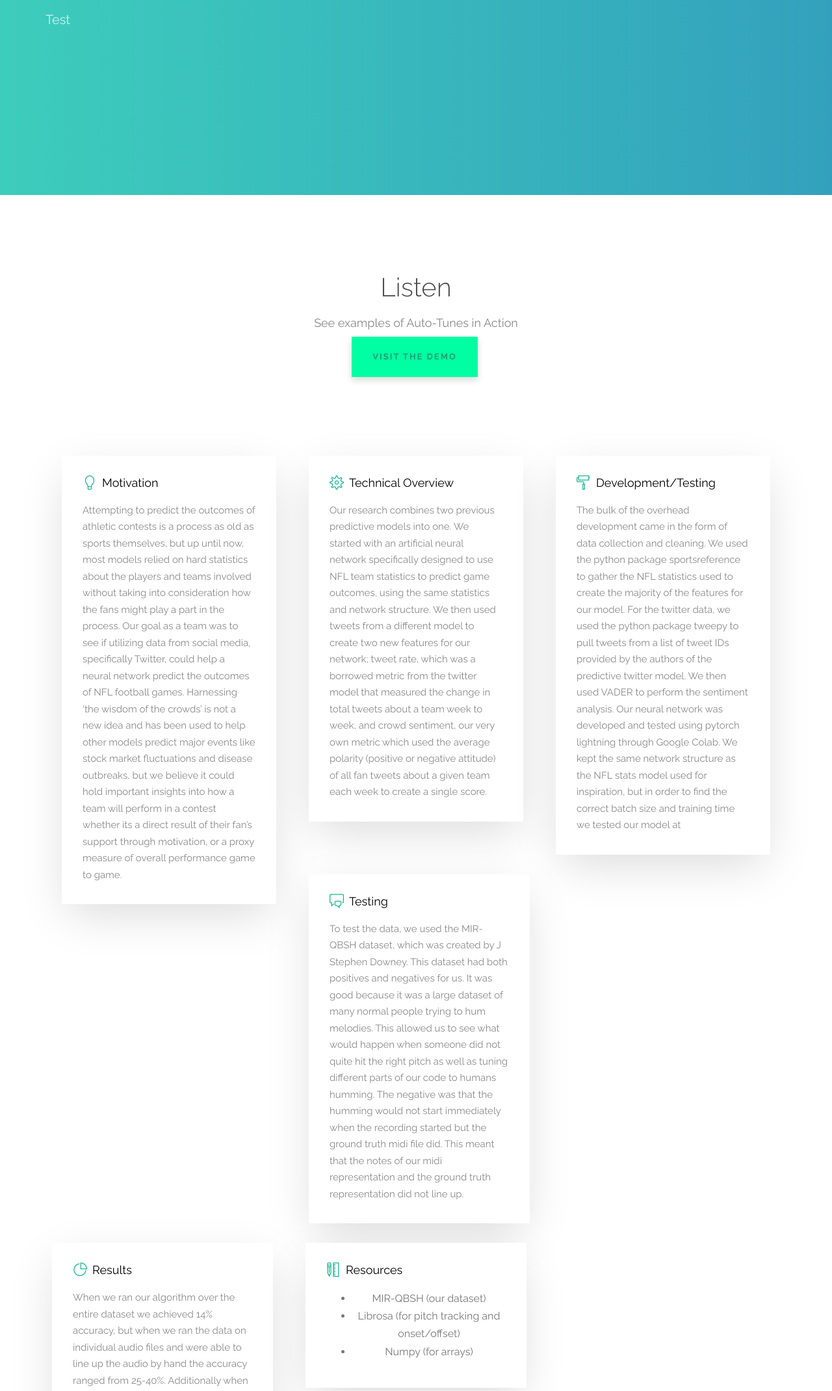
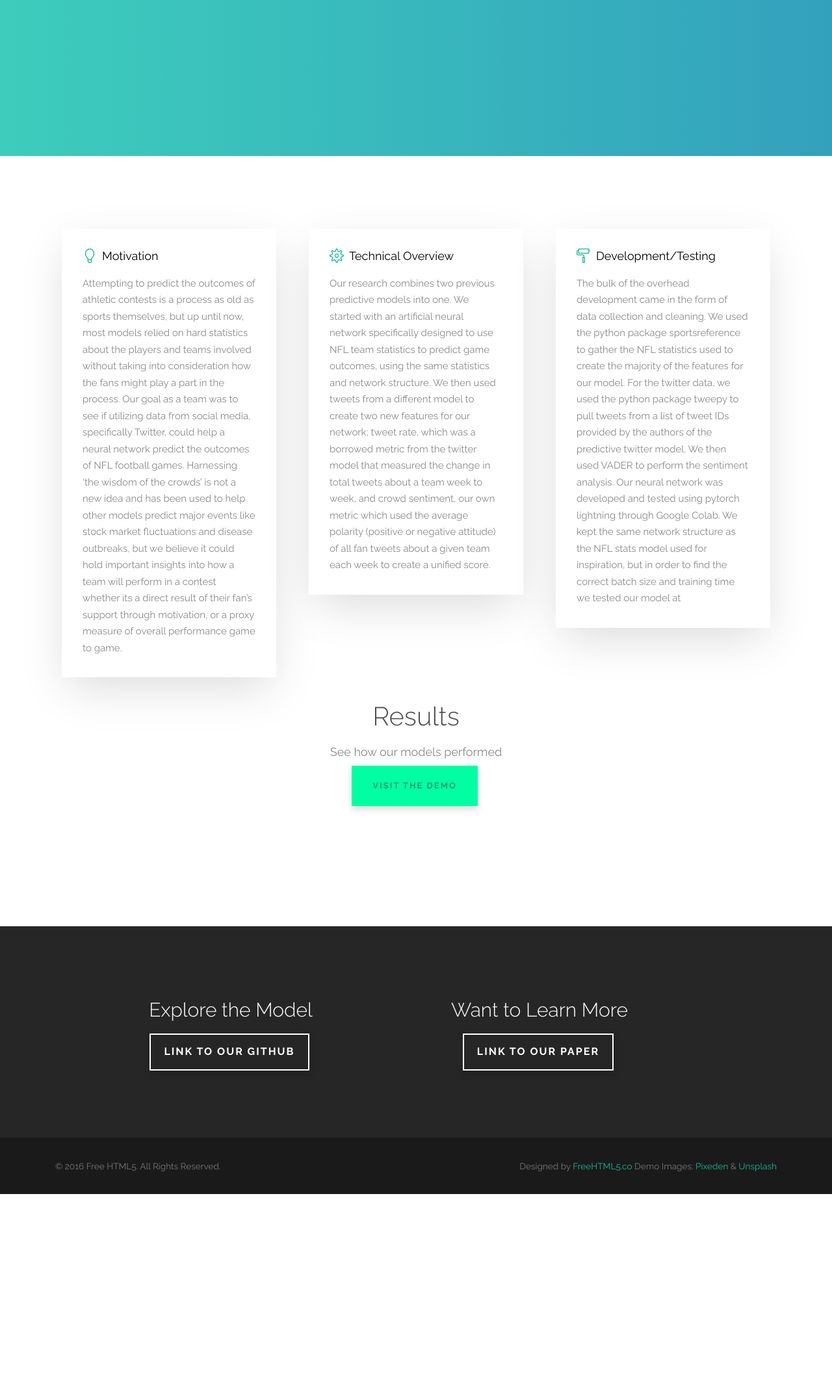
Before and after one commit to Deep-Learners-of-Tomorrow/Predicting-NFL-Games-Using-Twitter, a plain HTML site: page Website/index.html in a window 1280 px wide. Shown: the part 660-2800 px from the top of the page at 65% size. After the commit the page ends 2497 px from the top, so only its background shows below. Drawn offline with Linux system fonts and the light colour scheme; files whose address does not match are found by name.

Commit message:
website looking snappy

```diff
--- a/Website/index.html
+++ b/Website/index.html
@@ -60,26 +60,7 @@
 
 	<div id="page">
 
-		<nav class="gtco-nav" role="navigation">
-			<div class="gtco-container">
 
-				<div class="row">
-					<div class="col-sm-2 col-xs-12">
-						<div id="gtco-logo"><a href="index.html"><img src="images/logo.png" alt="Free HTML5 Website Template by FreeHTML5.co"></a></div>
-					</div>
-					<div class="col-xs-10 text-right menu-1">
-						<ul>
-							<li class="active"><a href="index.html">Home</a></li>
-							<li><a href="about.html">About</a></li>
-
-							<li><a href="portfolio.html">Demo</a></li>
-
-						</ul>
-					</div>
-				</div>
-
-			</div>
-		</nav>
 
 		<header id="gtco-header" class="gtco-cover" role="banner">
 			<div class="gtco-container">
@@ -93,16 +74,13 @@
 									</div>
 									<div class="col-md-7 copy animate-box">
 										<h1>NFL Twitter Net</h1>
-										<p >An Artificial Neural Network that uses both NFL statistics as well as tweets from fans to predict NFL game outcomes. </p>
+										<h2 >An Artificial Neural Network that uses both NFL statistics as well as tweets from fans to predict NFL game outcomes. </h2>
 										<p>Created for an EECS 396 intro to Deep Learning final project at Northwestern University.</p>
 										<p>Developers: Kobe Mandell, and Charlie Stanier </p>
 										<p>Contact Info: charlesstanier2021@u.northwestern.edu</p>
 										<p>Instructor: Brian Pardo </p>
 									</div>
 								</div>
-								<div class="row">
-									<p>Test</p>
-							</div>
 							</div>
 						</div>
 					</div>
@@ -116,13 +94,7 @@
 
 		<div class="gtco-services gtco-section">
 			<div class="gtco-container">
-				<div class="row row-pb-sm">
-					<div class="col-md-8 col-md-offset-2 gtco-heading text-center">
-						<h2>Listen</h2>
-						<p>See examples of Auto-Tunes in Action</p>
-						<p><a href="portfolio.html" class="btn btn-special">Visit the Demo</a></p>
-					</div>
-				</div>
+
 				<div class="row row-pb-md">
 					<div class="col-md-4 col-sm-4 service-wrap">
 						<div class="service">
@@ -133,7 +105,7 @@
 					<div class="col-md-4 col-sm-4 service-wrap">
 						<div class="service">
 							<h3><i class="ti-settings"></i> Technical Overview</h3>
-							<p>Our research combines two previous predictive models into one. We started with an artificial neural network specifically designed to use NFL team statistics to predict game outcomes, using the same statistics and network structure. We then used tweets from a different model to create two new features for our network; tweet rate, which was a borrowed metric from the twitter model that measured the change in total tweets about a team week to week, and crowd sentiment, our very own metric which used the average polarity (positive or negative attitude) of all fan tweets about a given team each week to create a single score.
+							<p>Our research combines two previous predictive models into one. We started with an artificial neural network specifically designed to use NFL team statistics to predict game outcomes, using the same statistics and network structure. We then used tweets from a different model to create two new features for our network; tweet rate, which was a borrowed metric from the twitter model that measured the change in total tweets about a team week to week, and crowd sentiment, our own metric which used the average polarity (positive or negative attitude) of all fan tweets about a given team each week to create a unified score.
 							</p>
 						</div>
 					</div>
@@ -144,37 +116,17 @@
 						</div>
 					</div>
 
+					<div class="row row-pb-sm">
+					<div class="col-md-8 col-md-offset-2 gtco-heading text-center">
+						<h2>Results</h2>
+						<p>See how our models performed</p>
+						<p><a href="portfolio.html" class="btn btn-special">Visit the Demo</a></p>
+					</div>
+				</div>
 
 
-					<div class="row row-pb-md">
-					<div class="col-md-4 col-sm-4 service-wrap">
-						<div class="service">
-							<h3><i class="ti-comments"></i> Testing</h3>
-							<p>To test the data, we used the MIR-QBSH dataset, which was created by J Stephen Downey.  This dataset had both positives and negatives for us. It was good because it was a large dataset of many normal people trying to hum melodies. This allowed us to see what would happen when someone did not quite hit the right pitch as well as tuning different parts of our code to humans humming. The negative was that the humming would not start immediately when the recording started but the ground truth midi file did.  This meant that the notes of our midi representation and the ground truth representation did not line up.</p>
-						</div>
-					</div>
-					<div class="col-md-4 col-sm-4 service-wrap">
-						<div class="service ">
-							<h3><i class="ti-pie-chart"></i> Results</h3>
-							<p>When we ran our algorithm over the entire dataset we achieved 14% accuracy, but when we ran the data on individual audio files and were able to line up the audio by hand the accuracy ranged from 25-40%. Additionally when listening back to the midi files our function created, there were always errors, but the melody was always easy to distinguish. If we had more time to work on the project we could more accurately test the data by either creating our own dataset or altering the dataset that we used to have the melody begin at the beginning of the wave file for every recording.
-							</p>
-						</div>
-					</div>
-					<div class="col-md-4 col-sm-4 service-wrap">
-						<div class="service">
-							<h3><i class="ti-ruler-pencil"></i> Resources</h3>
-							<ul>
-								<li>MIR-QBSH (our dataset) </li>
-								<li>Librosa (for pitch tracking and onset/offset) </li>
-								<li>Numpy (for arrays) </li>
-							</ul>
-						</div>
-					</div>
 
 
-					<div class="clearfix visible-md-block visible-sm-block"></div>
-
-				</div>
 			</div>
 		</div>
 		<!-- END .gtco-services -->
@@ -188,9 +140,13 @@
 		<footer id="gtco-footer" class="gtco-section" role="contentinfo">
 			<div class="gtco-container">
 				<div class="row row-pb-md">
-					<div class="col-md-8 col-md-offset-2 gtco-cta text-center">
-						<h3>Try it yourself</h3>
-						<p><a href="https://github.com/aleonardi33/EECS352_STATM" class="btn btn-white btn-outline">Link to our Github</a></p>
+					<div class="col-md-4 col-md-offset-1  gtco-cta text-center">
+						<h3>Explore the Model</h3>
+						<p><a href="https://github.com/Deep-Learners-of-Tomorrow/Predicting-NFL-Games-Using-Twitter" class="btn btn-white btn-outline">Link to our Github</a></p>
+					</div>
+					<div class="col-md-4 col-md-offset-1 gtco-cta text-center">
+						<h3>Want to Learn More</h3>
+						<p><a href="https://github.com/aleonardi33/EECS352_STATM" class="btn btn-white btn-outline">Link to our Paper</a></p>
 					</div>
 				</div>
 
```
Also changed, not shown: 2 other files.
